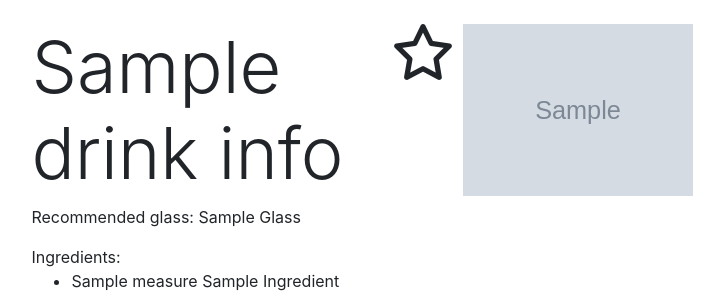
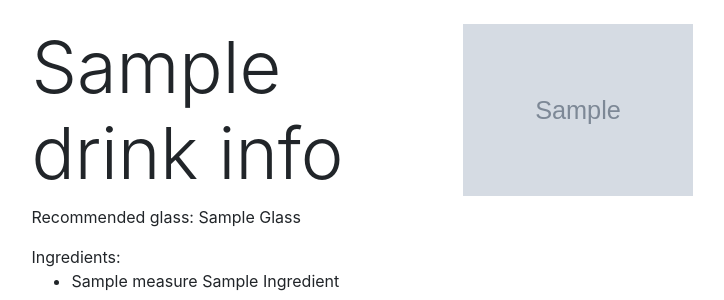
Before and after one commit to cookm353/Drinkr, a Flask app: template templates/drinks/drink_detail.html in a window 1280 px wide. Shown: the part 70-370 px from the top of the page, without its empty margins (278-1002 px from the left). Run offline with Flask 2, Linux system fonts and the light colour scheme; tables that the repository leaves empty hold one stand-in row (values such as "Sample post"); the template is opened without the code that fills it: values that come from a table or form of the project are taken from there, most other values are stand-ins (such as "Sample title", 1, 10 or a date in 2020); grey boxes marked "Sample" are stand-in pictures; some libraries are stand-ins or nearby versions.

Commit message:
setting up for adding/removing faves

```diff
--- a/templates/drinks/drink_detail.html
+++ b/templates/drinks/drink_detail.html
@@ -12,7 +12,13 @@
                         <h1 class="display-3">{{drinkInfo[0]['name']}}</h1>
                     </div>
                     <div class="col-2">
-                        <span><i class="fa-regular fa-star display-4 align-self-bottom" id="fave-star"></i></span>
+                        {% if g.user %}
+                            {% if drinkInfo[0].name in g.user.favoritesList %}
+                            <span><i class="fa-solid fa-star display-4 align-self-bottom text-warning" id="fave-star"></i></span>
+                            {% else %}
+                            <span><i class="fa-regular fa-star display-4 align-self-bottom text-warning" id="fave-star"></i></span>
+                            {% endif %}
+                        {% endif %}
                     </div>
                 </div>
                 <p>Recommended glass: {{ drinkInfo[0]['glass'].title() }}</p>
@@ -36,6 +42,7 @@
             </div>
             <div class="col-2 right-gutter"></div>
         </div>
+
         <!-- New comment form -->
         <div class="row mt-4">
             <div class="col-2 left-gutter"></div>
@@ -65,6 +72,7 @@
             <div class="col-2 right-gutter"></div>
         </div>
         {% endif %}
+
         <!-- Comment display -->
         <div class="row pt-4">
             <div class="col-2 left-gutter"></div>
@@ -83,4 +91,5 @@
             <div class="col-2 right-gutter"></div>
         </div>
     </div>
+    <span class="drinkId" id="{{drinkInfo[0].id}}"></span>
 {% endblock %}
```
